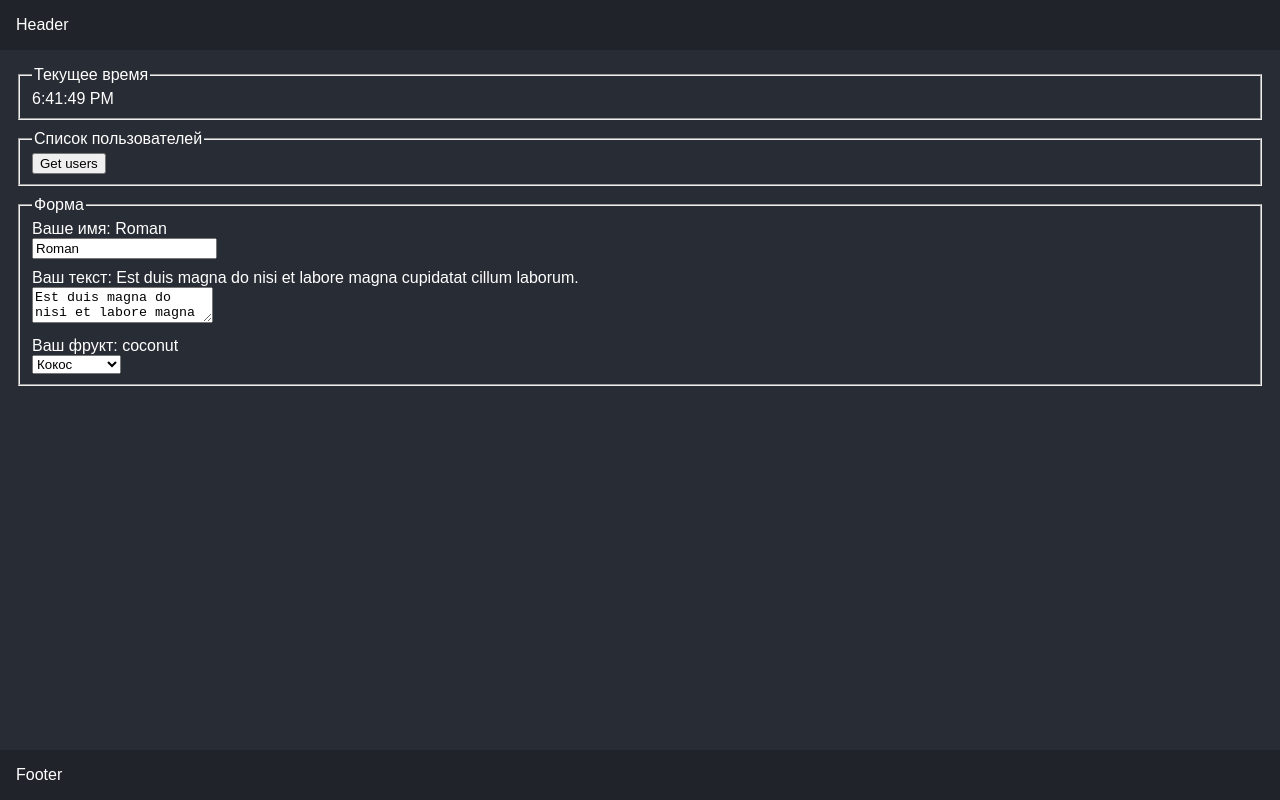
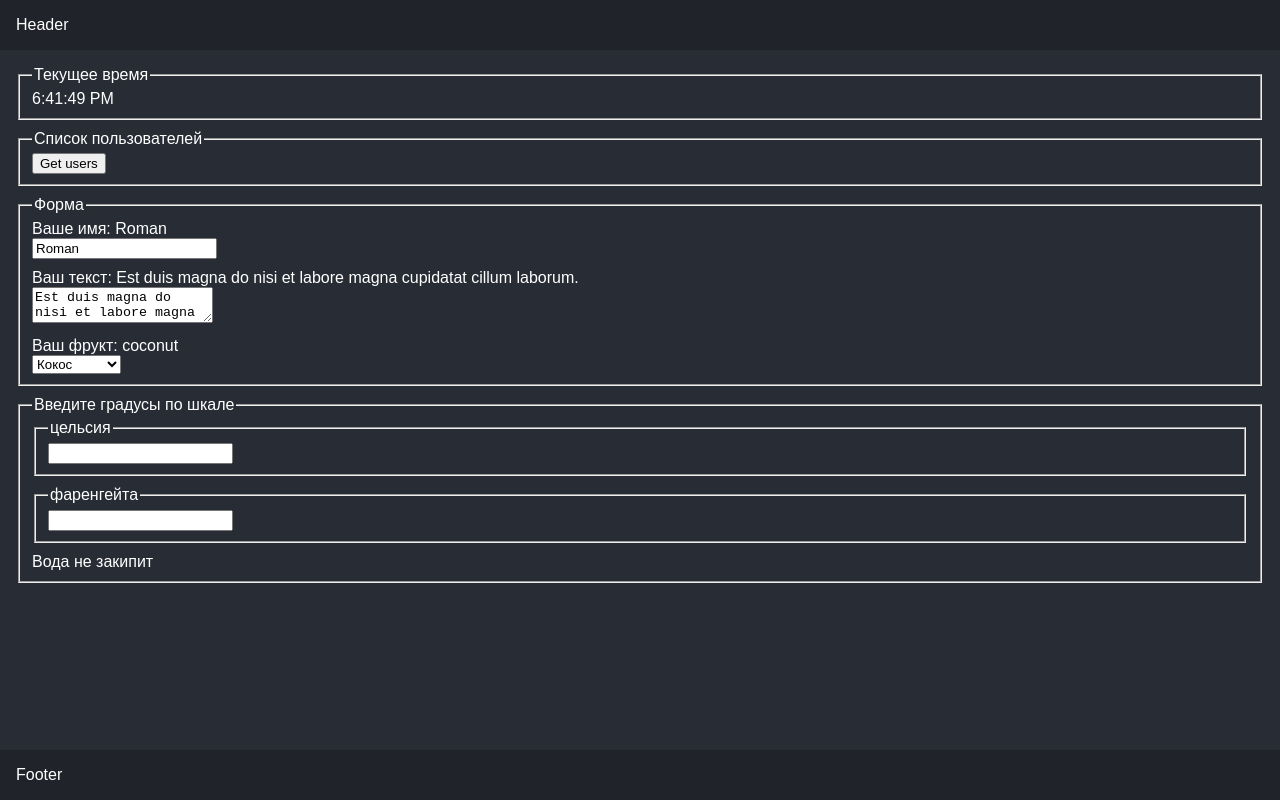
Before and after one commit to Hellek/react-learn, a React (Create React App) app: page / in a window 1280 px wide. Built offline with nearby package versions, Linux system fonts and the light colour scheme.

Commit message:
feat Calculator component

```diff
--- a/src/components/Body.js
+++ b/src/components/Body.js
@@ -2,12 +2,14 @@ import React from 'react'
 import Clock from './Clock'
 import Users from './Users'
 import Form from './Form'
+import Calculator from './Calculator'
 
 const Body = () => (
   <main>
     <Clock />
     <Users />
     <Form />
+    <Calculator />
   </main>
 )
 
--- /dev/null
+++ b/src/components/Calculator.js
@@ -0,0 +1,90 @@
+import React from 'react'
+
+const scaleNames = {
+	c: 'цельсия',
+	f: 'фаренгейта',
+}
+
+function toCelsius(fahrenheit) {
+	return (fahrenheit - 32) * 5 / 9
+}
+
+function toFahrenheit(celsius) {
+	return (celsius * 9 / 5) + 32
+}
+
+function tryConvert(temperature, convert) {
+	const input = parseFloat(temperature)
+	if (Number.isNaN(input)) return ''
+
+	const output = convert(input)
+	const rounded = Math.round(output * 1000) / 1000
+
+	return rounded.toString()
+}
+
+function BoilingVerdict(props) {
+	if (props.celsius >= 100) return <div>Вода закипит</div>
+	return <div>Вода не закипит</div>
+}
+
+class TemperatureInput extends React.Component {
+	handleChange = e => {
+		this.props.onTemperatureChange(e.target.value)
+	}
+
+	render() {
+		return (
+			<fieldset>
+				<legend>{scaleNames[this.props.scale]}</legend>
+
+				<input value={this.props.temperature} onChange={this.handleChange} />
+			</fieldset>
+		)
+	}
+}
+
+class Calculator extends React.Component {
+	constructor(props) {
+		super(props)
+
+		this.state = { temperature: '', scale: 'c' }
+	}
+
+	handleCelsiusChange = temperature => {
+		this.setState({ scale: 'c', temperature })
+	}
+
+	handleFahrenheitChange = temperature => {
+		this.setState({ scale: 'f', temperature })
+	}
+
+	render() {
+		const scale = this.state.scale
+		const temperature = this.state.temperature
+		const celsius = scale === 'f' ? tryConvert(temperature, toCelsius) : temperature
+		const fahrenheit = scale === 'c' ? tryConvert(temperature, toFahrenheit) : temperature
+
+		return (
+			<fieldset>
+				<legend>Введите градусы по шкале</legend>
+
+				<TemperatureInput
+					scale="c"
+					temperature={celsius}
+					onTemperatureChange={this.handleCelsiusChange}
+				/>
+
+				<TemperatureInput
+					scale="f"
+					temperature={fahrenheit}
+					onTemperatureChange={this.handleFahrenheitChange}
+				/>
+
+				<BoilingVerdict celsius={parseFloat(celsius)} />
+			</fieldset>
+		)
+	}
+}
+
+export default Calculator
```
